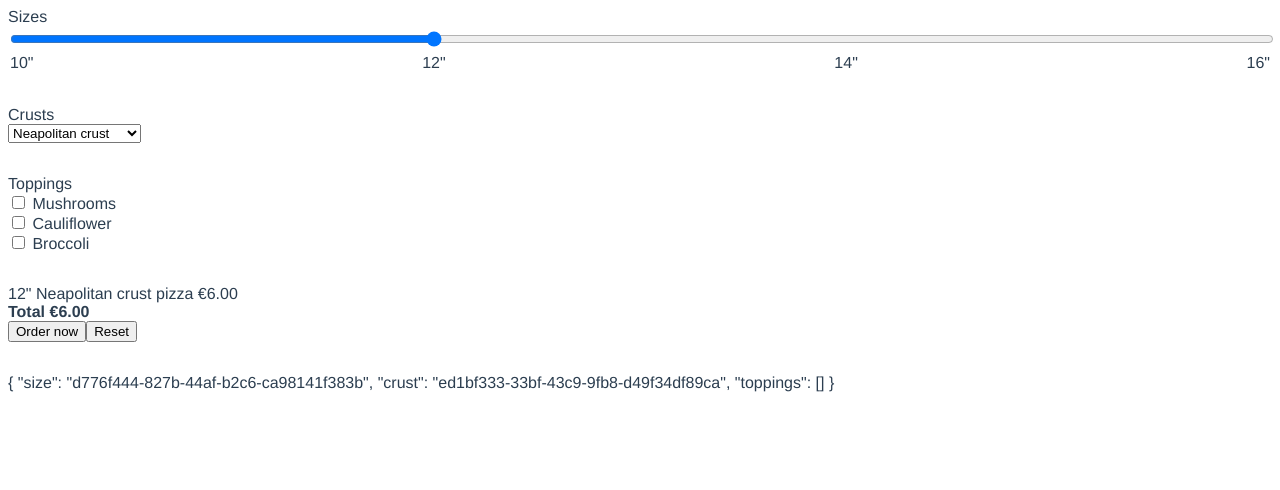
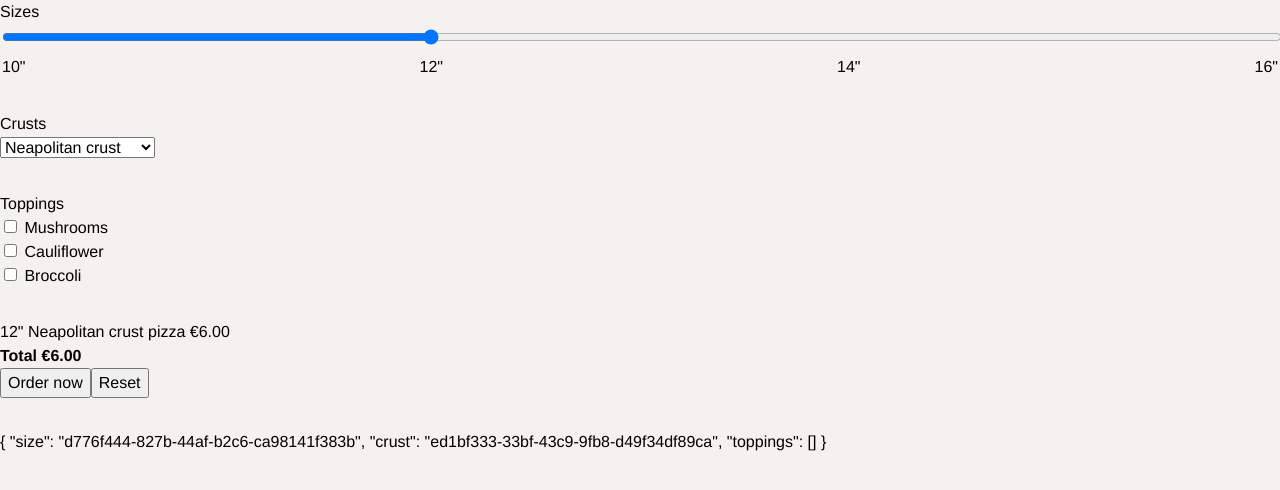
Before and after one commit to sonjastrieder/pizza-maker, a Vue app: page / in a window 1280 px wide. Shown: the top 490 px of the page. Built offline with nearby package versions, Linux system fonts and the light colour scheme.

Commit message:
Set up core styles and add Bootstrap abstracts

```diff
--- a/package.json
+++ b/package.json
@@ -8,6 +8,7 @@
     "lint": "eslint ./src --ext .vue,.js"
   },
   "dependencies": {
+    "bootstrap": "^5.0.2",
     "vue": "^3.0.5"
   },
   "devDependencies": {
--- a/src/App.vue
+++ b/src/App.vue
@@ -24,12 +24,3 @@ export default {
   },
 };
 </script>
-
-<style lang="scss">
-#app {
-  font-family: Avenir, Helvetica, Arial, sans-serif;
-  -webkit-font-smoothing: antialiased;
-  -moz-osx-font-smoothing: grayscale;
-  color: $c-base;
-}
-</style>
--- a/src/styles/_globalAbstracts.scss
+++ b/src/styles/_globalAbstracts.scss
@@ -1 +1,9 @@
 @import "abstracts/variables";
+
+@import "node_modules/bootstrap/scss/functions";
+@import "node_modules/bootstrap/scss/variables";
+@import "node_modules/bootstrap/scss/mixins";
+@import "node_modules/bootstrap/scss/utilities";
+
+@import "abstracts/functions";
+@import "abstracts/typography";
--- /dev/null
+++ b/src/styles/abstracts/_functions.scss
@@ -0,0 +1,3 @@
+@function falsey($value) {
+  @return $value == false or $value == null or $value == "" or length($value) == 0;
+}
--- /dev/null
+++ b/src/styles/abstracts/_typography.scss
@@ -0,0 +1,21 @@
+@use 'sass:math';
+
+@mixin type($key) {
+  $style: map-get($type-map, $key);
+
+  @if ($style != null) {
+    $size: map-get($style, "size");
+    $leading: map-get($style, "leading");
+
+    @include fontSize($size, $leading);
+  }
+}
+
+// Convert font-size from px to rem and add calculated line-height
+
+@mixin fontSize($size, $leading: ($size + 8)) {
+  $leading: if(falsey($leading), $size + 8, $leading);
+
+  font-size: math.div($size, 16px) + rem;
+  line-height: math.div($leading, $size);
+}
--- a/src/styles/abstracts/_variables.scss
+++ b/src/styles/abstracts/_variables.scss
@@ -1,3 +1,23 @@
 $_blueWood: #2c3e50;
 
+/// Colors
+
 $c-base: $_blueWood;
+$c-white: #fff;
+$c-black: #000;
+$c-grey-light: #f5f1ee;
+
+/// Typography
+
+$font-family: Avenir, Helvetica, Arial, sans-serif;
+
+$font-weight-normal: 400;
+$font-weight-semibold: 600;
+$font-weight-bold: 700;
+
+$type-map: (
+  16: (
+    size: 16px,
+    leading: 24px,
+  ),
+);
--- /dev/null
+++ b/src/styles/core/_global.scss
@@ -0,0 +1,6 @@
+body {
+  @include type(16);
+
+  font-family: $font-family;
+  background-color: $c-grey-light;
+}
--- /dev/null
+++ b/src/styles/core/_reset.scss
@@ -0,0 +1,134 @@
+html {
+  // 1. Prevent adjustments of font size after orientation changes in iOS.
+  // 2. Setting @viewport causes scrollbars to overlap content in IE11 and Edge, so
+  //    we force a non-overlapping, non-auto-hiding scrollbar to counteract.
+  // 3. Change the default tap highlight to be completely transparent in iOS.
+
+  box-sizing: border-box;
+  text-rendering: optimizeSpeed;
+  -webkit-font-smoothing: antialiased;
+  -moz-osx-font-smoothing: grayscale;
+  -webkit-text-size-adjust: 100%; // 1
+  -ms-text-size-adjust: 100%; // 1
+  -ms-overflow-style: scrollbar; // 2
+  -webkit-tap-highlight-color: rgba(black, 0); // 3
+
+  *,
+  *::before,
+  *::after {
+    box-sizing: inherit;
+  }
+
+  &:focus-within {
+    scroll-behavior: smooth;
+  }
+}
+
+// Remove default margins
+
+body,
+h1,
+h2,
+h3,
+h4,
+p,
+figure,
+blockquote,
+dl,
+dd {
+  margin: 0;
+}
+
+/// TYPOGRAPHY
+
+// Add the same font size in all browsers
+
+small {
+  font-size: 80%;
+}
+
+// Prevent `sub` and `sup` from affecting the line height in all browsers
+
+sub,
+sup {
+  font-size: 75%;
+  line-height: 0;
+  position: relative;
+  vertical-align: baseline;
+}
+
+sub {
+  bottom: -0.25em;
+}
+
+sup {
+  top: -0.5em;
+}
+
+// Add the correct font weight in Chrome/Edge/Safari
+
+b,
+strong {
+  font-weight: bolder;
+}
+
+a[class] {
+  text-decoration: none;
+}
+
+// A elements that don't have a class get default styles
+
+a:not([class]) {
+  text-decoration-skip-ink: auto;
+}
+
+// Remove list styles on ul, ol elements with a list role
+
+ul[role="list"],
+ol[role="list"] {
+  list-style: none;
+  padding: 0;
+}
+
+/// MEDIA
+
+// Make media elements responsive
+
+img,
+video,
+picture {
+  max-width: 100%;
+  display: block;
+}
+
+/// FORMS
+
+// Inherit fonts for inputs and buttons
+
+input,
+button,
+textarea,
+select {
+  font: inherit;
+}
+
+/// Reduced motion
+
+// Remove all animations, transitions and smooth scroll for people that prefer reduced motion
+
+@media (prefers-reduced-motion: reduce) {
+  html {
+    *,
+    *::before,
+    *::after {
+      animation-duration: 0.01ms !important;
+      animation-iteration-count: 1 !important;
+      transition-duration: 0.01ms !important;
+      scroll-behavior: auto !important;
+    }
+
+    &:focus-within {
+      scroll-behavior: auto;
+    }
+  }
+}
--- a/src/styles/main.scss
+++ b/src/styles/main.scss
@@ -0,0 +1,2 @@
+@import "core/reset";
+@import "core/global";
```
Also changed, not shown: 1 other file (tests, documents, lock files or other folders).
